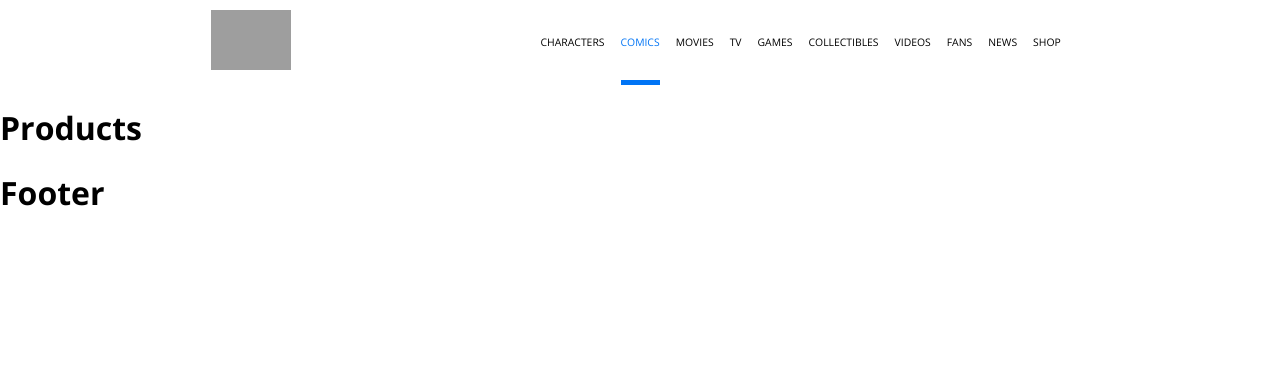
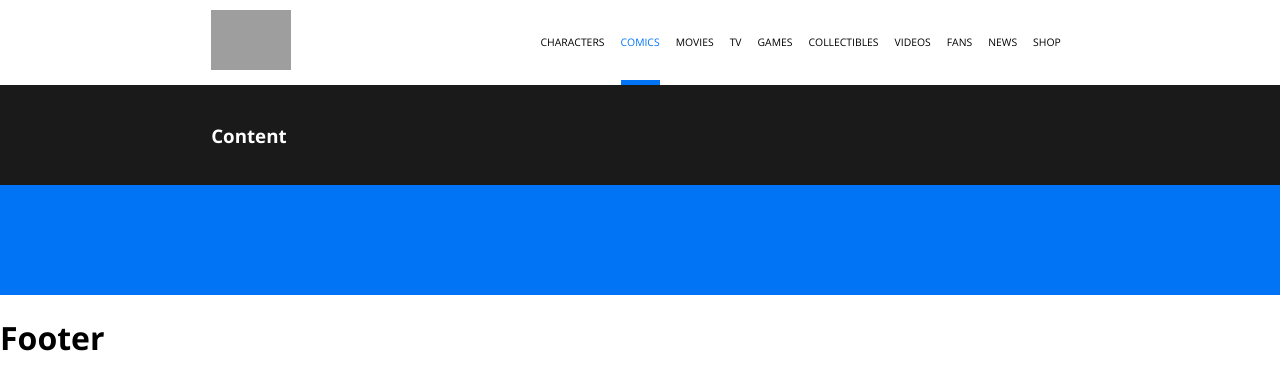
Before and after one commit to alessandro-baldassarre/vue-dc-comics, a Vue app: page / in a window 1280 px wide. Shown: the top 390 px of the page. Built offline with nearby package versions, Linux system fonts and the light colour scheme; grey boxes are pictures that could not be loaded.

Commit message:
realized Products component

```diff
--- a/src/components/Products.vue
+++ b/src/components/Products.vue
@@ -1,17 +1,43 @@
 <template>
   <div>
-    <h1>Products</h1>
+    <div class="products">
+      <div class="container">
+        <h3>Content</h3>
+      </div>
+    </div>
+    <div class="menu-buy">
+      <div class="container"></div>
+    </div>
   </div>
 </template>
 
 <script>
 export default {
-  name: 'IndexHeader',
-
-}
+  name: "IndexProducts",
+};
 </script>
 
 <!-- Add "scoped" attribute to limit CSS to this component only -->
 <style scoped lang="scss">
+.container {
+  width: 67%;
+  height: 100%;
+  margin: 0 auto;
+  display: flex;
+  justify-content: space-between;
+  align-items: center;
+}
 
+.products {
+  height: 100px;
+  background-color: rgb(26, 26, 26);
+  h3 {
+    color: white;
+  }
+}
+
+.menu-buy {
+  height: 110px;
+  background-color: rgb(0, 116, 245);
+}
 </style>
```
